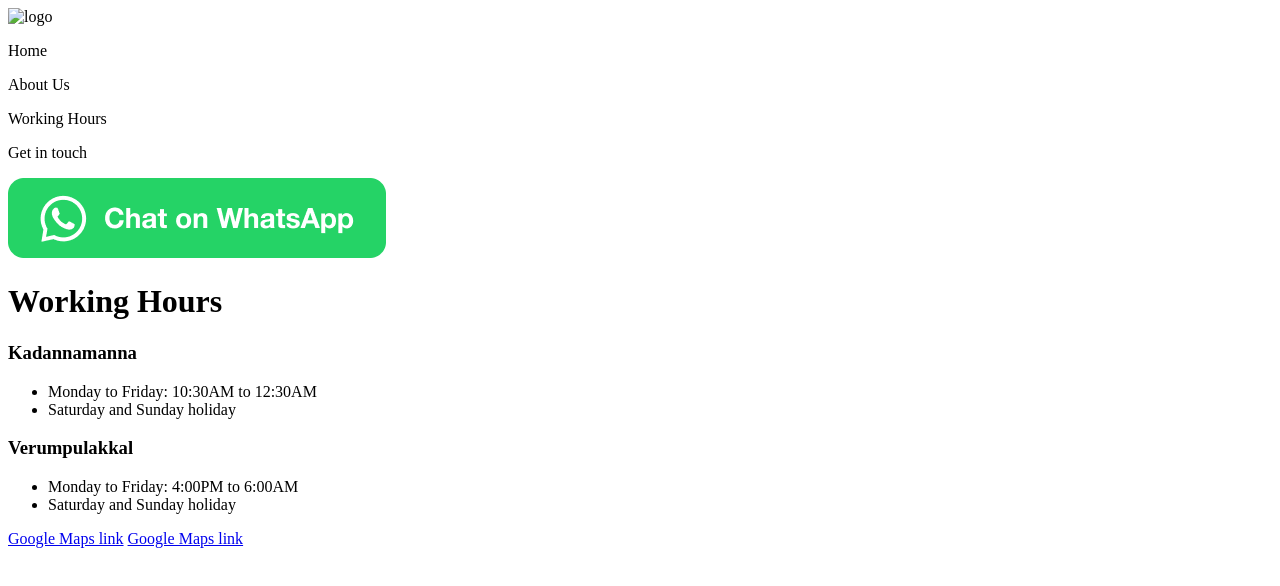
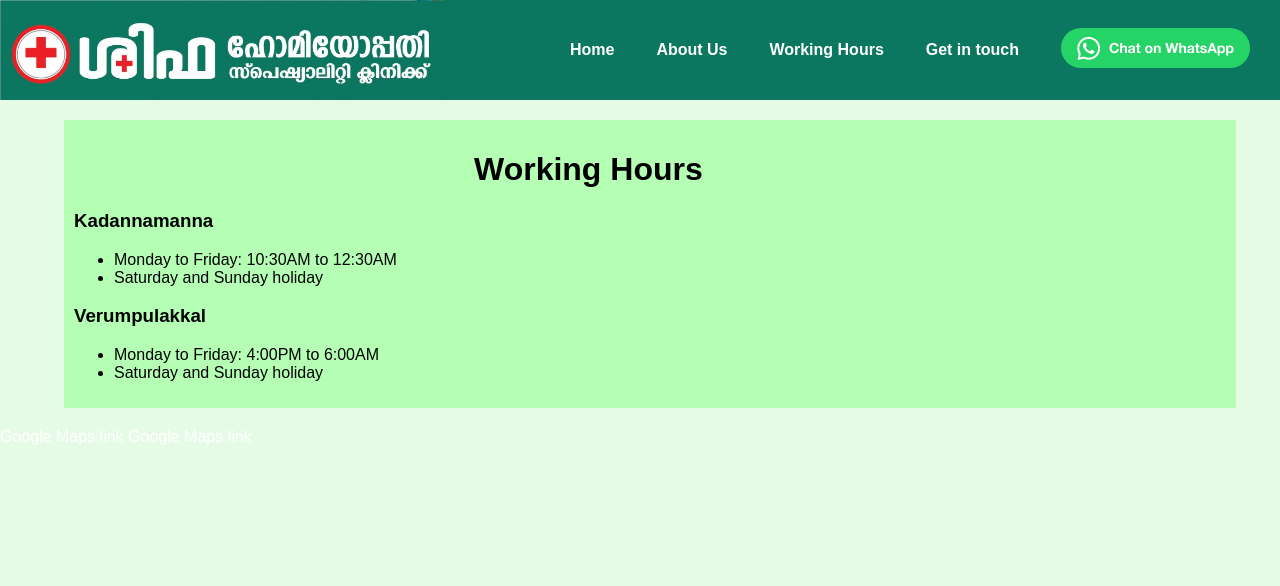
Before and after one commit to hisham-alangadan/shifa-homoeopathy-speciality-clinic, a plain HTML site: page working-hours.html in a window 1280 px wide. Drawn offline with Linux system fonts and the light colour scheme; the site is published under a folder, as on GitHub Pages, so addresses that start at the root find nothing.

Commit message:
Fixed relative paths

```diff
--- a/working-hours.html
+++ b/working-hours.html
@@ -3,15 +3,15 @@
 <head>
     <meta charset="UTF-8">
     <meta name="viewport" content="width=device-width, initial-scale=1.0">
-    <link rel="icon" type="image/png" sizes="32x32" href="/images/favicon-32x32.png">
-    <link rel="icon" type="image/png" sizes="16x16" href="/images/favicon-16x16.png">
-    <link rel="stylesheet" href="/styles/header.css">
-    <link rel="stylesheet" href="/styles/working-hours.css">
+    <link rel="icon" type="image/png" sizes="32x32" href="./images/favicon-32x32.png">
+    <link rel="icon" type="image/png" sizes="16x16" href="./images/favicon-16x16.png">
+    <link rel="stylesheet" href="./styles/header.css">
+    <link rel="stylesheet" href="./styles/working-hours.css">
     <title>Shifa Homoeopathy</title>
 </head>
 <body>
     <div class="header">
-        <img class="logo" src="/images/shifa-logo.png" alt="logo">
+        <img class="logo" src="./images/shifa-logo.png" alt="logo">
         <nav class="nav-section">
             <p>Home</p>
             <p>About Us</p>
```
